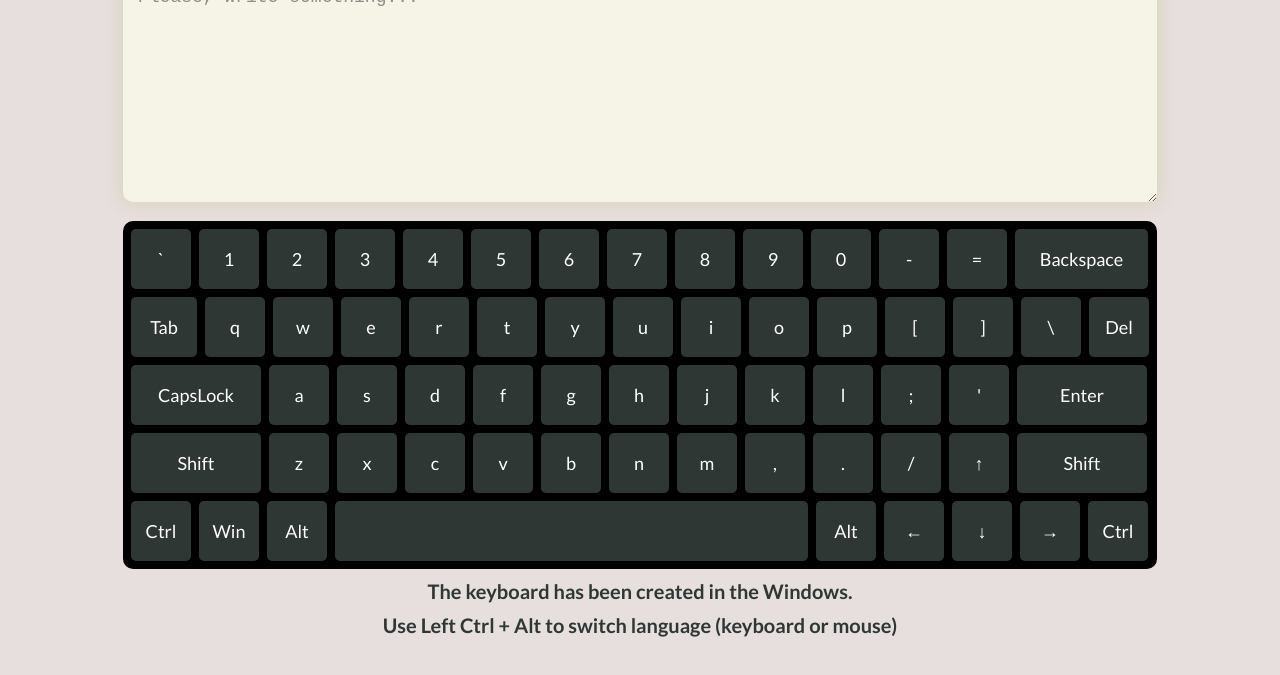
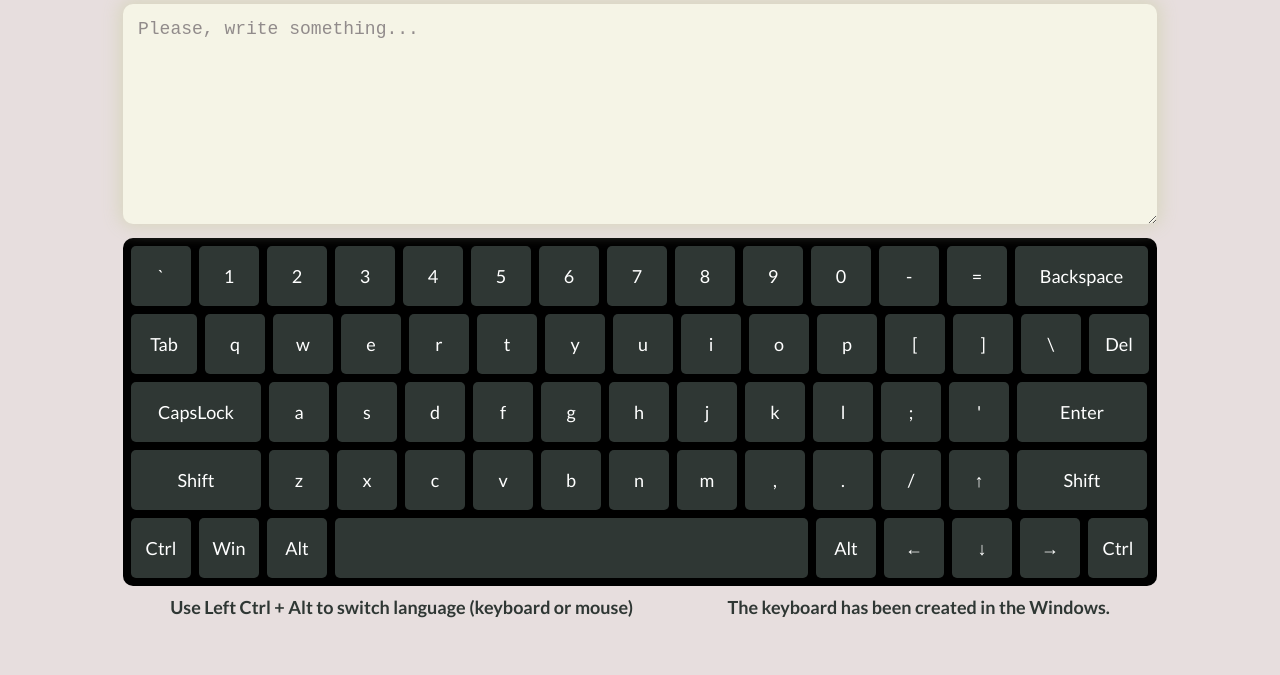
Before and after one commit to Oksandra/virtual-keyboard, a website with bundled scripts: page index.html in a window 1280 px wide. Shown: the part 125-800 px from the top of the page. Built offline with nearby package versions, Linux system fonts and the light colour scheme.

Commit message:
feat: change style keyboard

```diff
--- a/script.js
+++ b/script.js
@@ -114,16 +114,19 @@ function generateWrapperKeyboard() {
   const keyboardKeys = document.createElement('div');
   keyboardKeys.className = 'keyboard__keys';
   keyboard.append(keyboardKeys);
+  const description = document.createElement('div');
+  description.className = 'description';
   const instruction = document.createElement('p');
   instruction.className = 'instruction';
   instruction.innerText = 'The keyboard has been created in the Windows.';
   const language = document.createElement('p');
   language.innerText = 'Use Left Ctrl + Alt to switch language (keyboard or mouse)';
   language.className = 'instruction';
+  description.append(language);
+  description.append(instruction);
   container.append(title);
   container.append(keyboard);
-  container.append(instruction);
-  container.append(language);
+  container.append(description);
   document.body.prepend(container);
 
   if (lang === 'en') {
--- a/style.css
+++ b/style.css
@@ -73,17 +73,24 @@ body {
   flex-direction: column;
   justify-content: center;
   margin: 0 auto;
+  padding-top: 10px;
 }
 
 .title {
+  font-size: 35px;
   text-align: center;
   color: #2f3734;
   font-weight: 700;
 }
 
+.description {
+  display: flex;
+  justify-content: space-around;
+}
+
 .instruction {
   padding-top: 10px;
-  font-size: 20px;
+  font-size: 18px;
   text-align: center;
   color: #2f3734;
   font-weight: 700;
@@ -99,12 +106,12 @@ body {
   background: #f5f4e6;
   border-radius: 10px;
   width: 100%;
-  min-height: 230px;
+  min-height: 220px;
   padding: 15px;
   outline: none;
   font-size: 20px;
   box-shadow: 0px -1px 17px 4px #d8d6bf;
-  margin: 15px 0;
+  margin: 20px 0 10px 0;
 }
 
 .keyboard__input::placeholder {
```
